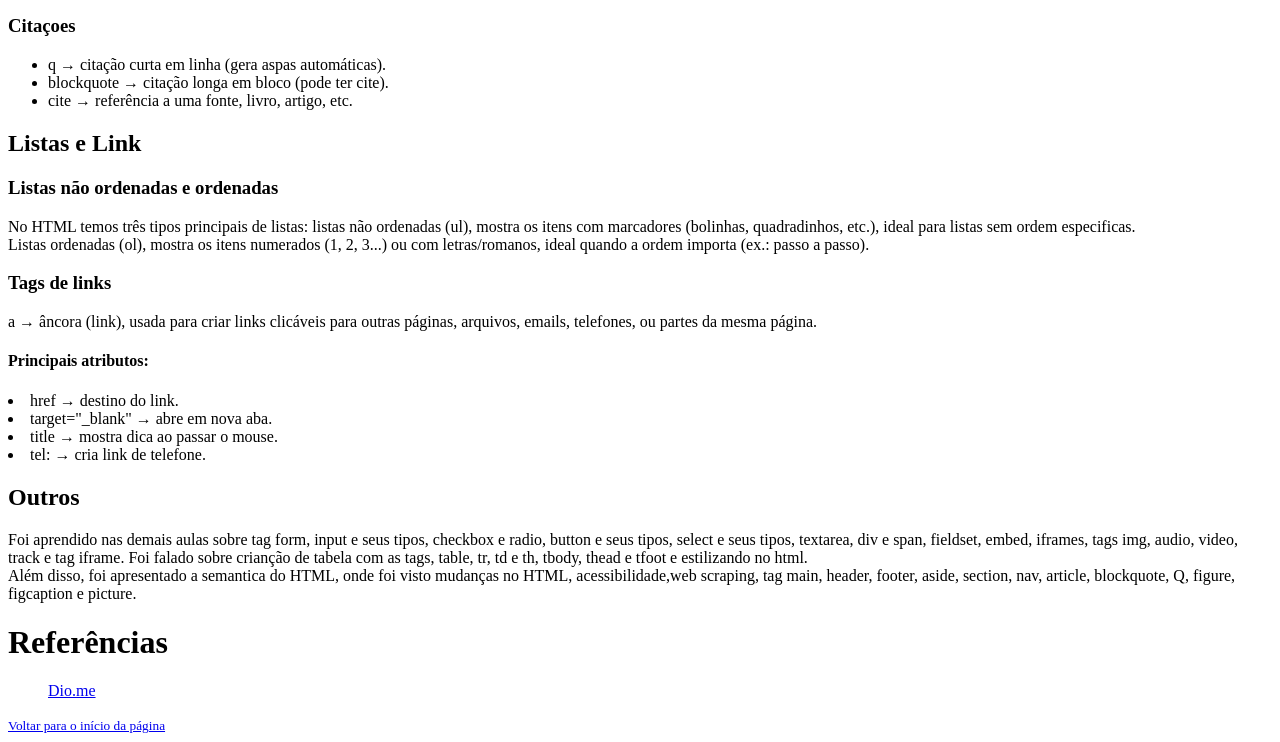
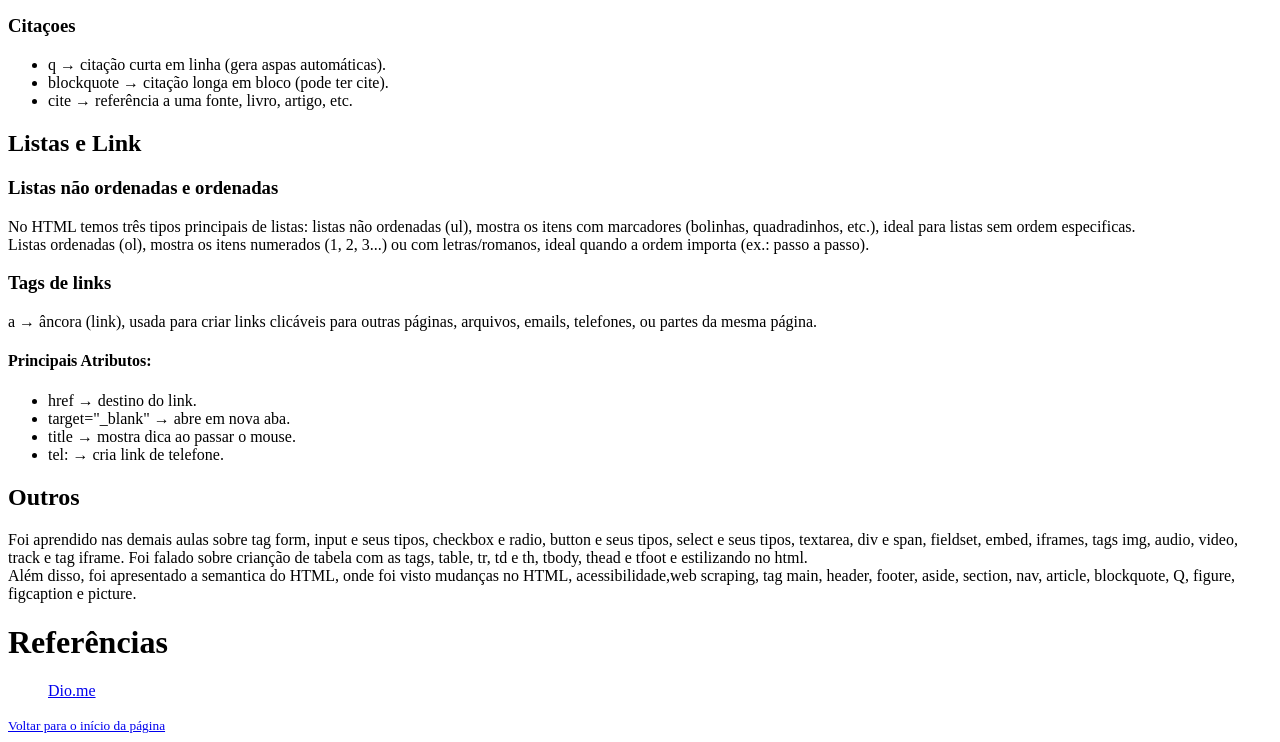
Before and after one commit to marcormsilva/Santander-2025--Front-End, a plain HTML site: page index.html in a window 1280 px wide. Shown: the part 549-1291 px from the top of the page. Drawn offline with Linux system fonts and the light colour scheme.

Commit message:
trocado lu por ul

```diff
--- a/index.html
+++ b/index.html
@@ -75,13 +75,13 @@
     <p>
       a → âncora (link), usada para criar links clicáveis para outras páginas, arquivos, emails, telefones, ou partes da
       mesma página. <br>
-    <h4>Principais atributos:</h4>
-    <lu>
+    <h4>Principais Atributos:</h4>
+    <ul>
       <li>href → destino do link.</li>
       <li>target="_blank" → abre em nova aba.</li>
       <li>title → mostra dica ao passar o mouse.</li>
       <li>tel: → cria link de telefone.</li>
-    </lu>
+    </ul>
     </p>
 
     <h2 id="outros">Outros</h2>
```
